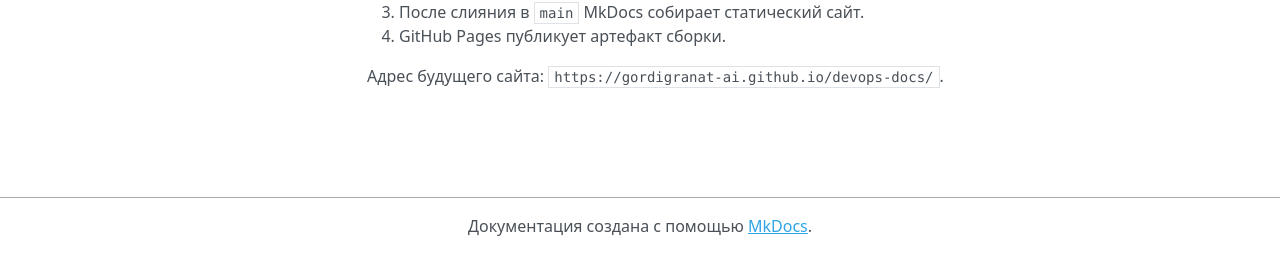
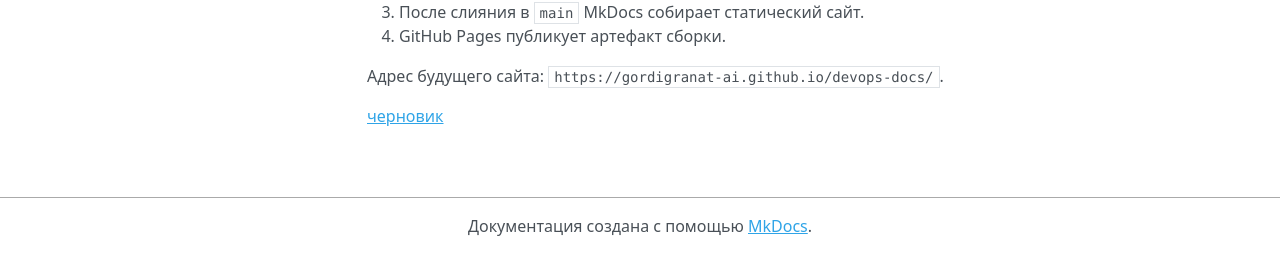
Before and after one commit to gordigranat-ai/devops-docs, an MkDocs documentation site: the page built from docs/index.md, in a window 1280 px wide. Shown: the part 349-624 px from the top of the page. Built offline with MkDocs 1.6.1, drawn with Linux system fonts in a browser that asks for light colours; nearby versions of some CDN libraries.

Commit message:
docs: add draft link

```diff
--- a/docs/index.md
+++ b/docs/index.md
@@ -12,3 +12,5 @@
 4. GitHub Pages публикует артефакт сборки.
 
 Адрес будущего сайта: `https://gordigranat-ai.github.io/devops-docs/`.
+
+[черновик](missing-page.md)
```
